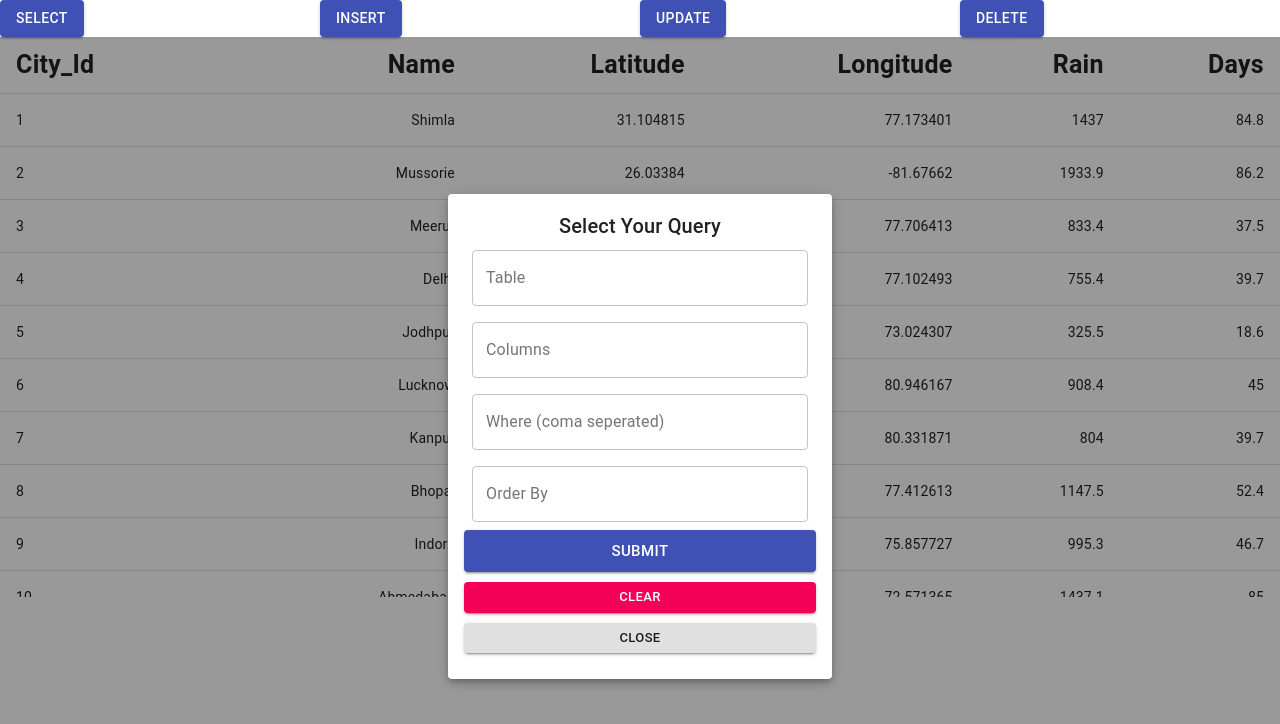
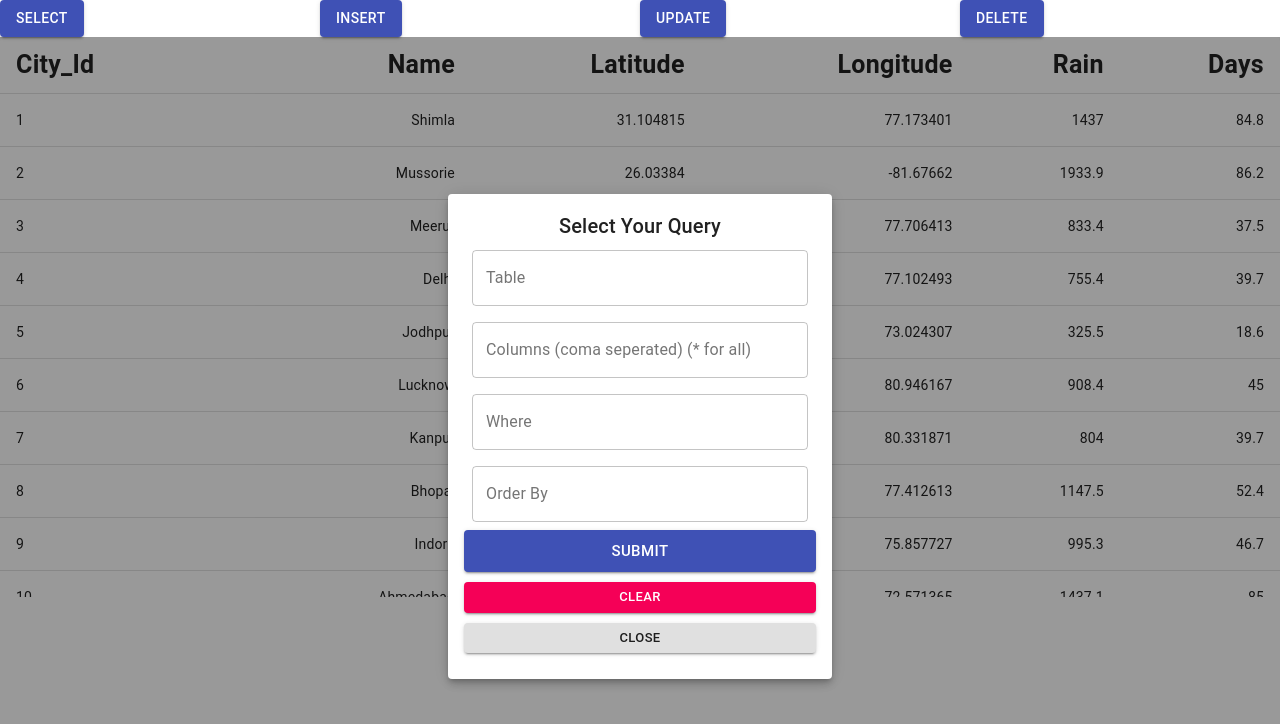
Before and after one commit to prashantbharati/atlanfront, a React (Create React App) app: page / in a window 1280 px wide. Both pictures are taken after a click on the button "SELECT". Shown: the top 724 px of the page. Built offline with nearby package versions, Linux system fonts and the light colour scheme.

Commit message:
select query done

```diff
--- a/src/components/Form/Form1.js
+++ b/src/components/Form/Form1.js
@@ -2,6 +2,7 @@ import React, { useState, useEffect } from "react";
 import { TextField, Button, Typography, Paper } from "@material-ui/core";
 
 import useStyles from "./styles";
+import Query from "../query";
 
 const Form = ({ fd, setfd, cs }) => {
   console.log(cs, "form");
@@ -15,6 +16,29 @@ const Form = ({ fd, setfd, cs }) => {
 
   const classes = useStyles();
 
+  const select = (data) => {
+    /*
+        {table: 'Table1', columns: 'Rain', where: Array(2), values: '', orderby: 'Name'}
+columns: "Rain"
+orderby: "Name"
+table: "Table1"
+values: ""
+where: (2) ["name='Mussorie'", "name='Shimla'"]
+    */
+    console.log("selectquery");
+    const query =
+      "SELECT " +
+      data.columns +
+      " FROM " +
+      data.table +
+      " WHERE " +
+      data.where +
+      " ORDER BY " +
+      data.orderby;
+
+    console.log(query, "lol");
+  };
+
   useEffect(() => {});
 
   const clear = () => {
@@ -24,7 +48,10 @@ const Form = ({ fd, setfd, cs }) => {
 
   const handleSubmit = async (e) => {
     e.preventDefault();
-    clear();
+
+    cs === 1 && select(postData);
+
+    console.log("handlesubmit");
     console.log(postData);
   };
 
@@ -60,7 +87,7 @@ const Form = ({ fd, setfd, cs }) => {
           <TextField
             name="columns"
             variant="outlined"
-            label="Columns"
+            label="Columns (coma seperated) (* for all)"
             fullWidth
             value={postData.columns}
             onChange={(e) =>
@@ -73,7 +100,7 @@ const Form = ({ fd, setfd, cs }) => {
           <TextField
             name="where"
             variant="outlined"
-            label="Where (coma seperated)"
+            label="Where"
             fullWidth
             value={postData.where}
             onChange={(e) =>
--- /dev/null
+++ b/src/components/query.js
@@ -0,0 +1,31 @@
+import React from "react";
+
+function query({ cs, data1 }) {
+  console.log("welcome query");
+  const select = ({ data }) => {
+    /*
+        {table: 'Table1', columns: 'Rain', where: Array(2), values: '', orderby: 'Name'}
+columns: "Rain"
+orderby: "Name"
+table: "Table1"
+values: ""
+where: (2) ["name='Mussorie'", "name='Shimla'"]
+    */
+    console.log("selectquery");
+    let query =
+      "SELECT " +
+      data.columns +
+      " FROM " +
+      data.table +
+      " WHERE " +
+      data.where +
+      " ORDER BY " +
+      data.order;
+
+    console.log(query);
+  };
+
+  return <>{cs === 1 && select(data1)};</>;
+}
+
+export default query;
```
